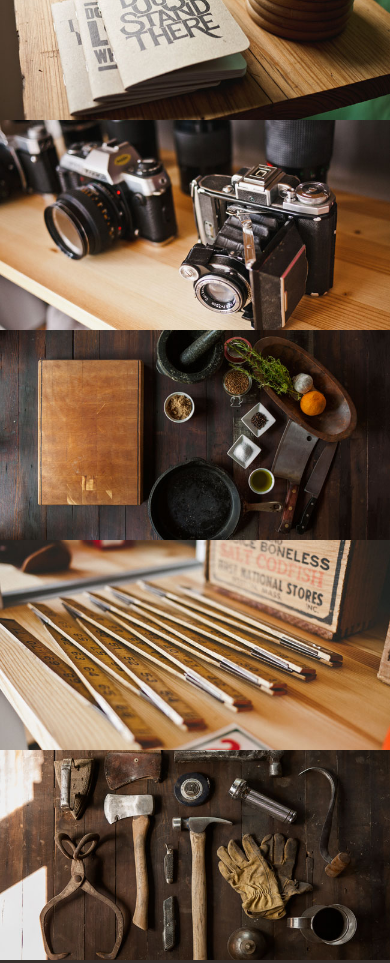
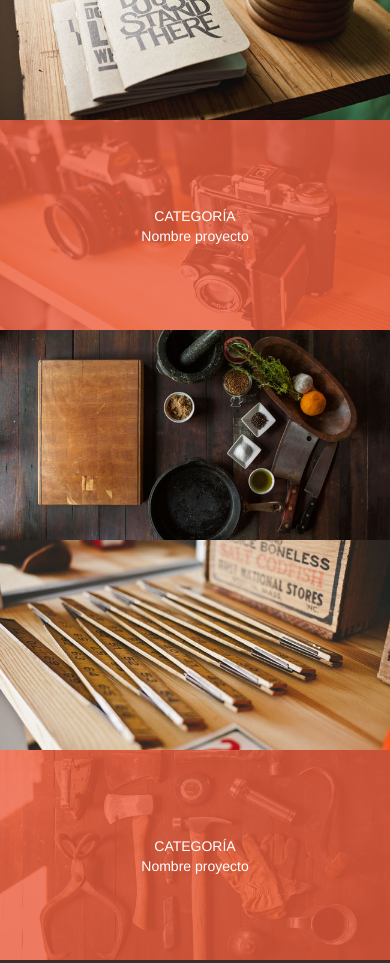
Before and after one commit to paolatoro26/portafolio, a plain HTML site: page index.html in a window 390 px wide. Shown: the part 1520-2483 px from the top of the page. Drawn offline with Linux system fonts and the light colour scheme; some icons are missing.

Commit message:
terminado

```diff
--- a/css/main.css
+++ b/css/main.css
@@ -46,14 +46,7 @@ header{
 header button{
 	color: black
 }
-span{
-	background-color: #FA8258
-}
-ul.navbar-nav a{
-	color: #FA8258;
-	border: 2px solid #FA8258;
-	border-radius: 20px
-}
+
 /* -------------------------HERO-------*/
 .HERO .intro{
 	margin: 170px 0
@@ -132,5 +125,19 @@ footer i{
 	.HERO .intro{	margin: 70px 40px}
 	.navbar{background: white;
 			color: #FA8258;	}
-	.PROYECTOS
+	span{
+	background-color: #FA8258
 }
+	ul.navbar-nav a{
+	color: #FA8258;
+	border: 2px solid #FA8258;
+	border-radius: 20px}
+	.img-fondo{
+	background: rgba(240,95,64,0.8);
+	z-index: 1;
+    position: absolute;
+    width: 100%;
+    height: 100%;	}
+    .img-fondo p{padding-top: 22%}
+
+}
--- a/index.html
+++ b/index.html
@@ -121,6 +121,9 @@
         <div class="col-md-4">
           <div class="img-proyectos">
             <img src="img/2.jpg" alt="" class="img-responsive">
+            <div class="img-fondo visible-xs">
+              <p class="text-center">CATEGORÍA <br>Nombre proyecto</p>
+            </div>
           </div>
         </div>
         <div class="col-md-4">
@@ -141,11 +144,15 @@
         <div class="col-md-4">
           <div class="img-proyectos">
             <img src="img/5.jpg" alt="" class="img-responsive">
+            <div class="img-fondo visible-xs">
+              <p class="text-center">CATEGORÍA <br>Nombre proyecto</p>
+            </div>
           </div>
         </div>
         <div class="col-md-4">
           <div class="img-proyectos">
             <img src="img/6.jpg" alt="" class="img-responsive">
+
           </div>
         </div>
       </div>
@@ -161,9 +168,9 @@
     </div>
   </div>
 </section>
+<A name="contacto"></A>
+<footer>
 
-<footer>
-<A name="contacto"></A>
   <div class="container">
     <h3 class="text-center">CONTÁCTAME</h3>
     <hr class="sep-1">
```
